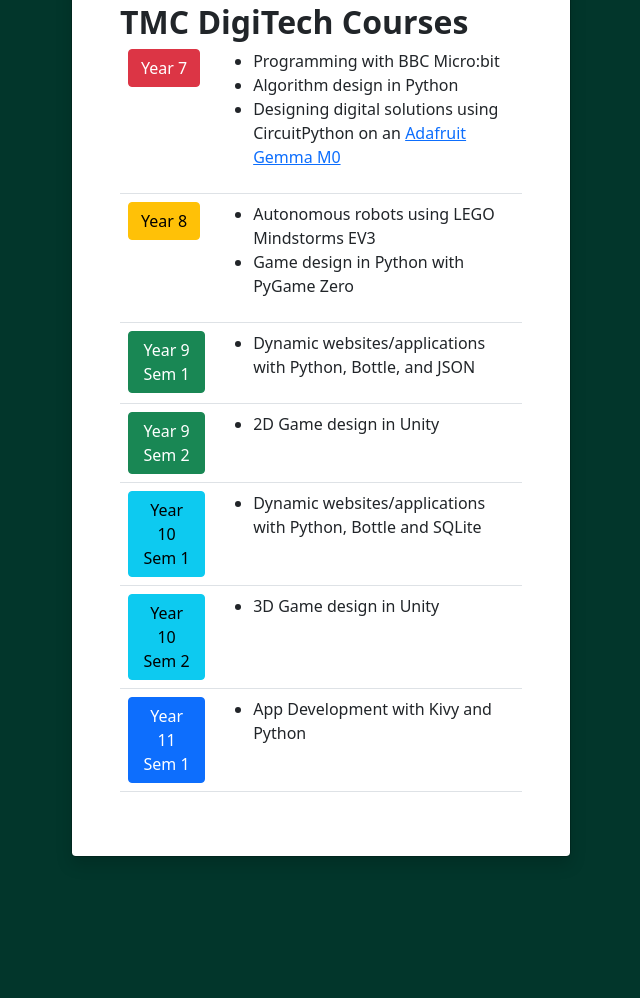
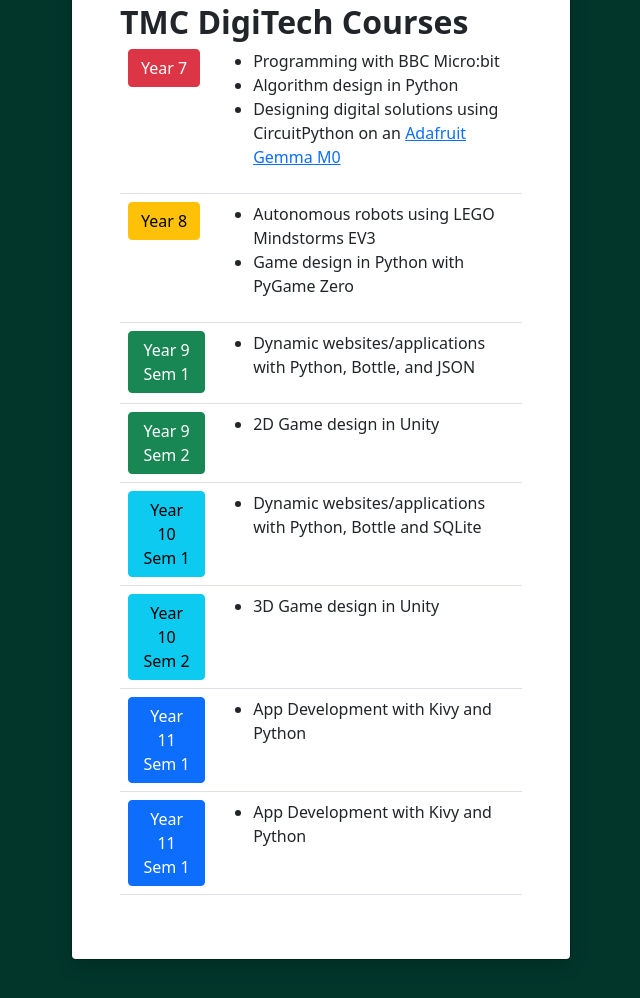
Before and after one commit to tmcdigitech/tmcdigitech.github.io, a plain HTML site: page index.html in a window 1280 px wide. Shown: the part 122-1120 px from the top of the page, without its empty margins (319-959 px from the left). Before the commit the page ends 1055 px from the top, so only its background shows below. Drawn offline with nearby package versions, Linux system fonts and the light colour scheme.

Commit message:
Update index.html

```diff
--- a/index.html
+++ b/index.html
@@ -70,6 +70,15 @@
                   </ul>
                 </li>
                 </tr>
+ <tr><td>
+                  <a href="https://tmcdigitech.github.io/dit11/" class="btn btn-primary">Year 11 Sem 1</a></td>
+                  <td><ul>
+                    <li>
+                      App Development with Kivy and Python
+                    </li>
+                  </ul>
+                </li>
+                </tr>
                 </table>
             </div>
           </div>
```
